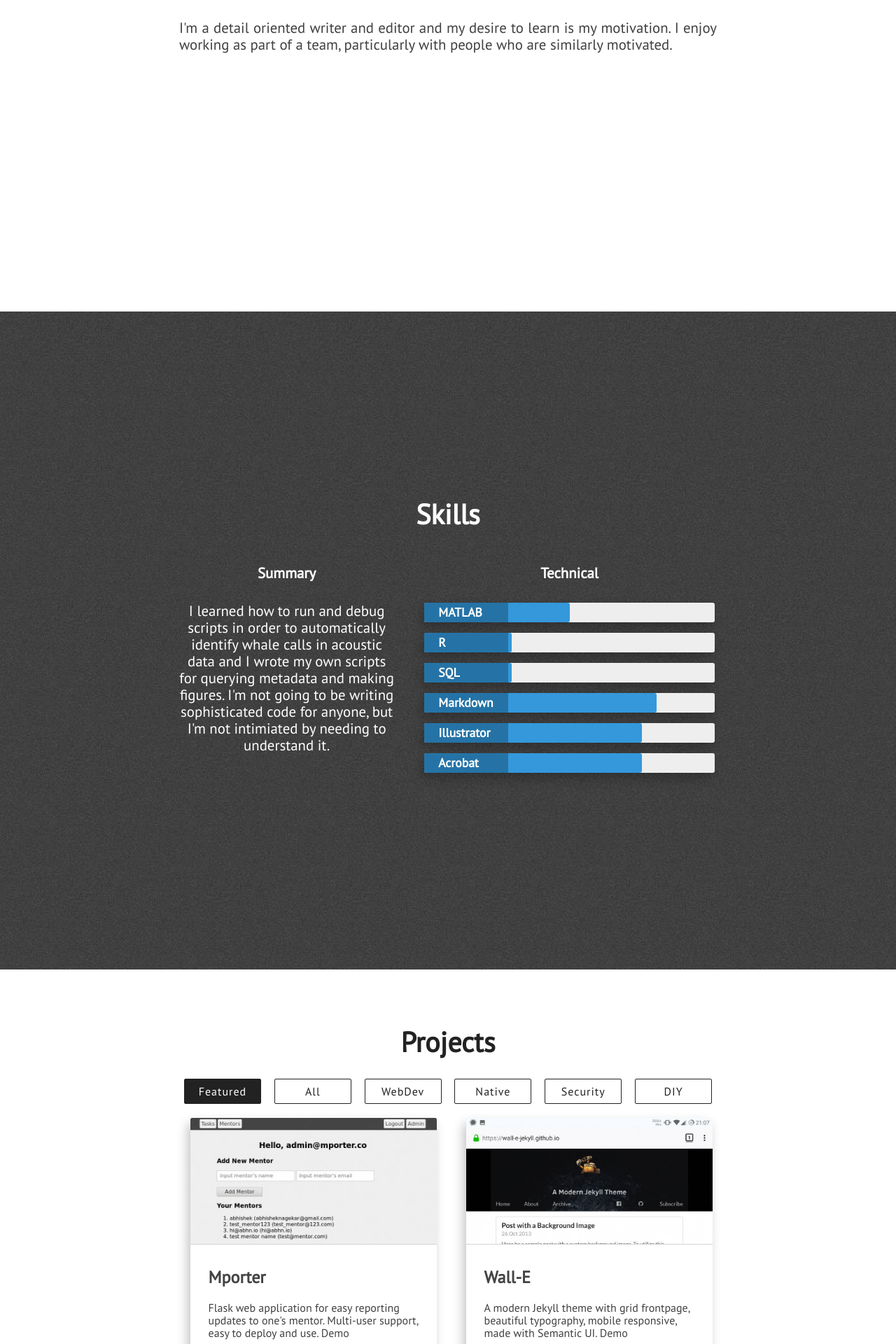
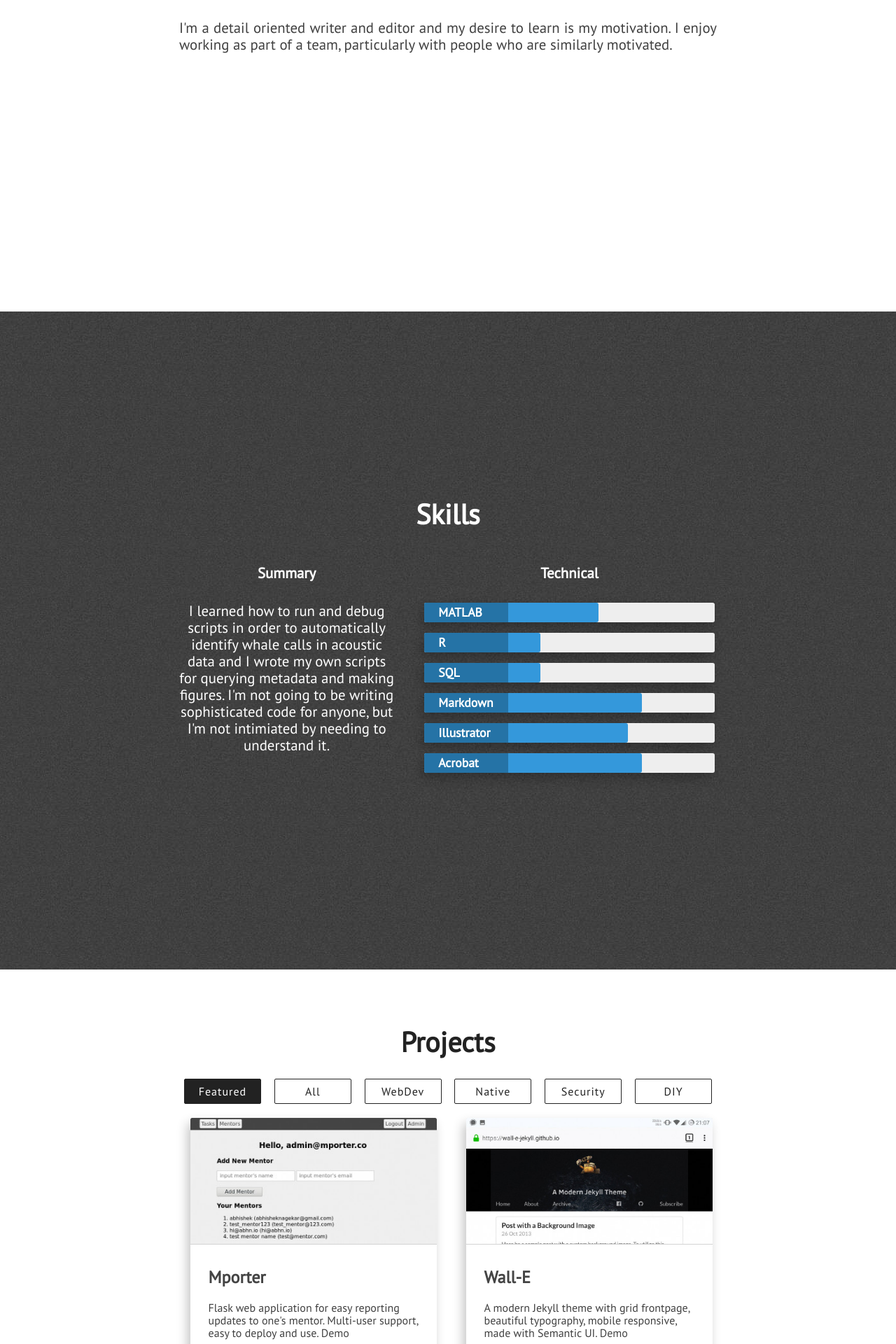
Before and after one commit to alrice12/alrice12.github.io, a Jekyll site: the page built from index.html, in a window 1280 px wide. Shown: the part 1515-3435 px from the top of the page at 70% size. Built offline with Jekyll 4.4.1, drawn with Linux system fonts in a browser that asks for light colours; nearby versions of some CDN libraries.

Commit message:
Update skills.html

```diff
--- a/_includes/skills.html
+++ b/_includes/skills.html
@@ -14,28 +14,28 @@
                 <div class="technical-skills">
                     <h3 class="center-align skills-subsection">Technical</h3>
                     <div class="progress-bars">
-                        <div class="skillbar clearfix " data-percent="50%">
+                        <div class="skillbar clearfix " data-percent="60%">
                             <div class="skillbar-title" style="background: #2980b9;"><span>MATLAB</span></div>
                             <div class="skillbar-bar" style="background: #3498db;"></div>
                         </div> <!-- End Skill Bar -->
 
-                        <div class="skillbar clearfix " data-percent="30%">
+                        <div class="skillbar clearfix " data-percent="40%">
                             <div class="skillbar-title" style="background: #2980b9;"><span>R</span></div>
                             <div class="skillbar-bar" style="background: #3498db;"></div>
                         </div> <!-- End Skill Bar -->
 
-                        <div class="skillbar clearfix " data-percent="30%">
+                        <div class="skillbar clearfix " data-percent="40%">
                             <div class="skillbar-title" style="background: #2980b9;"><span>SQL</span></div>
                             <div class="skillbar-bar" style="background: #3498db"></div>
                         </div> <!-- End Skill Bar -->
 
 
-                        <div class="skillbar clearfix " data-percent="80%">
+                        <div class="skillbar clearfix " data-percent="75%">
                             <div class="skillbar-title" style="background: #2980b9;"><span>Markdown</span></div>
                             <div class="skillbar-bar" style="background: #3498db;"></div>
                         </div> <!-- End Skill Bar -->
 
-                        <div class="skillbar clearfix " data-percent="75%">
+                        <div class="skillbar clearfix " data-percent="70%">
                             <div class="skillbar-title" style="background: #2980b9;"><span>Illustrator</span></div>
                             <div class="skillbar-bar" style="background: #3498db;"></div>
                         </div> <!-- End Skill Bar -->
```
